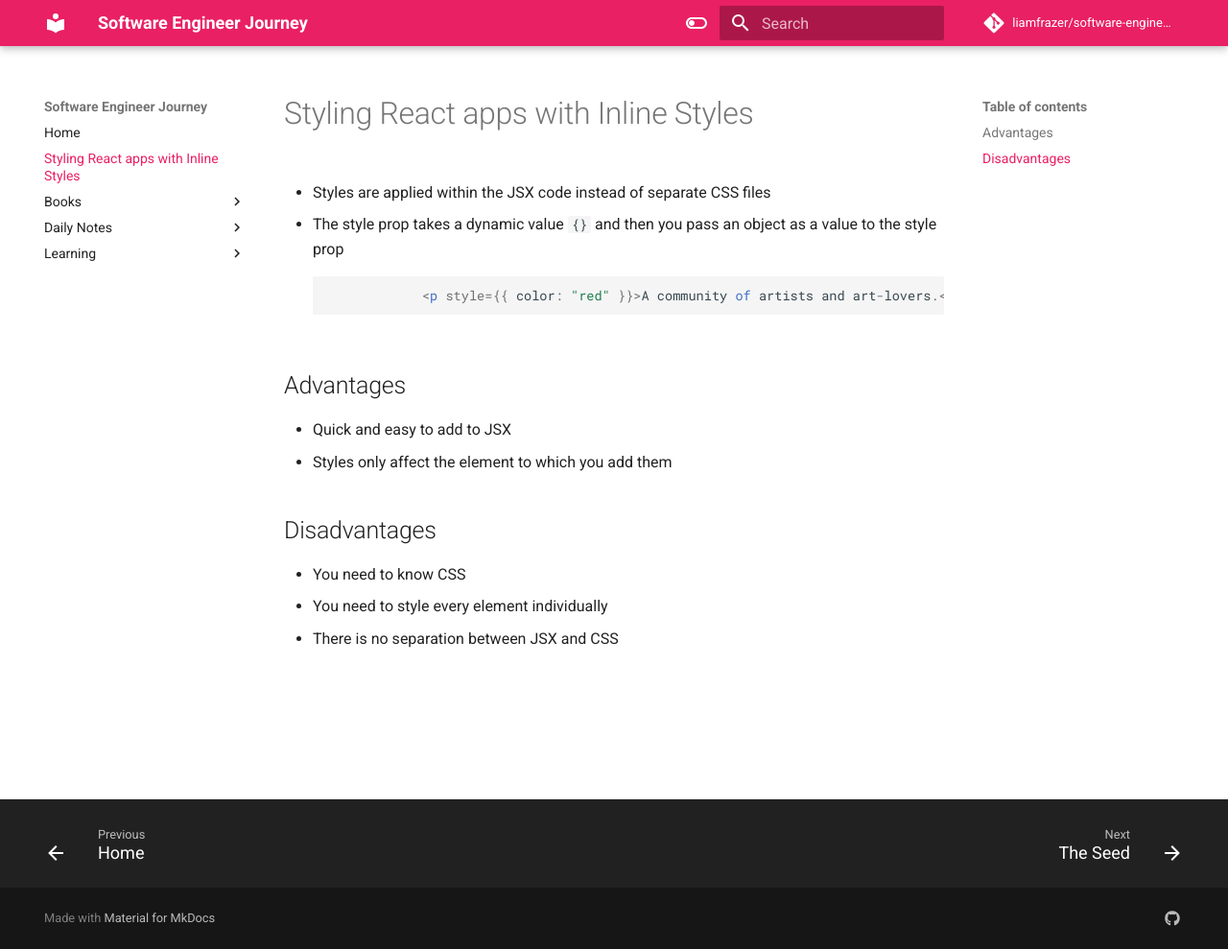
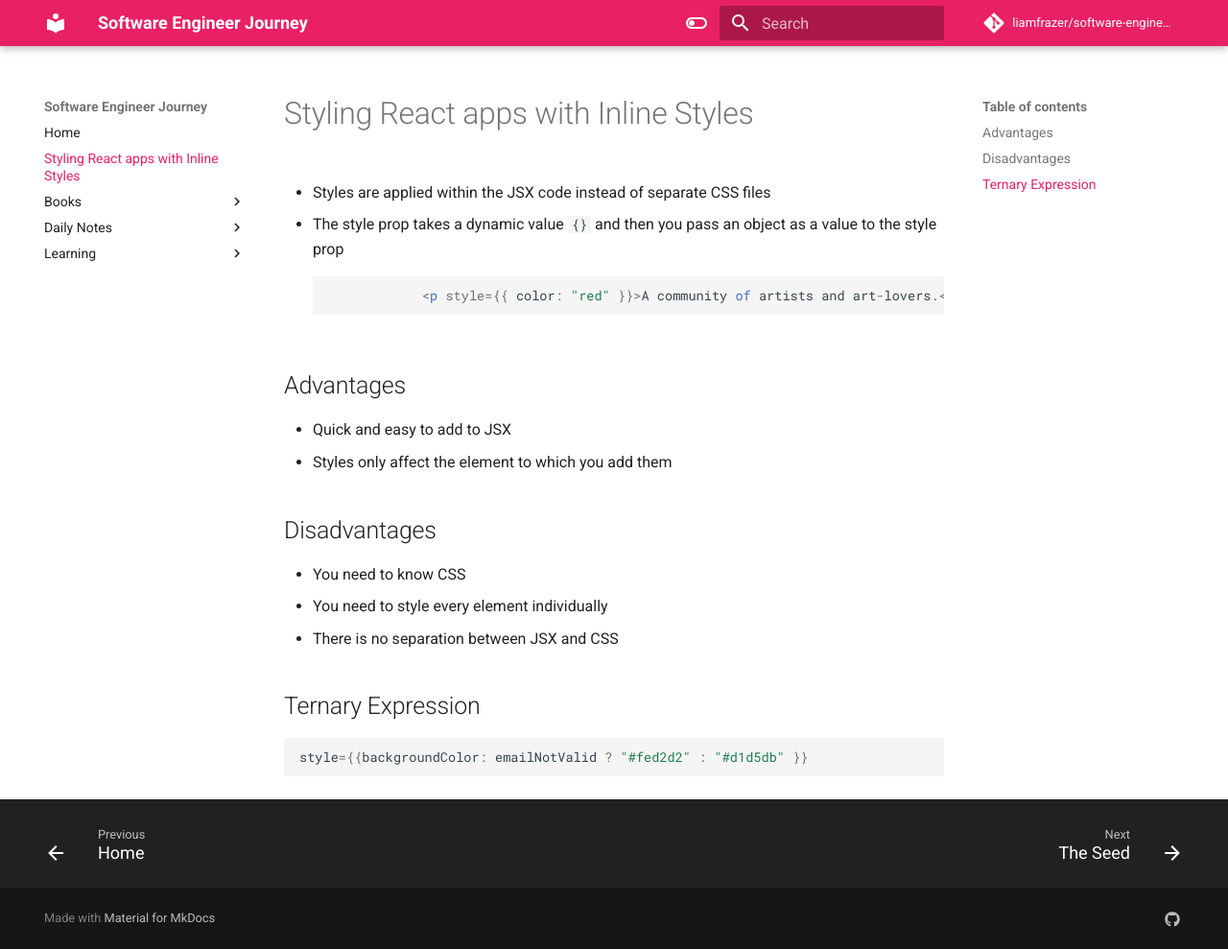
Before and after one commit to liamfrazer/software-engineer-journey, an MkDocs documentation site: the page built from docs/Styling React apps with Inline Styles.md, in a window 1280 px wide and 989 px high. Shown: the whole window at 96% size. Built offline with MkDocs 1.6.1 and Material for MkDocs 9.7.7, drawn with Linux system fonts in a browser that asks for light colours; comment, search, counter and statistics services are not loaded.

Commit message:
vault backup: 2023-12-28 09:24:54

````diff
--- a/docs/Styling React apps with Inline Styles.md
+++ b/docs/Styling React apps with Inline Styles.md
@@ -22,3 +23,8 @@ tags:
 * You need to know CSS
 * You need to style every element individually
 * There is no separation between JSX and CSS
+
+## Ternary Expression
+```jsx
+style={{backgroundColor: emailNotValid ? "#fed2d2" : "#d1d5db" }}
+```
````
Also changed, not shown: other parts of docs/Styling React apps with Inline Styles.md (+1 -0 lines).
